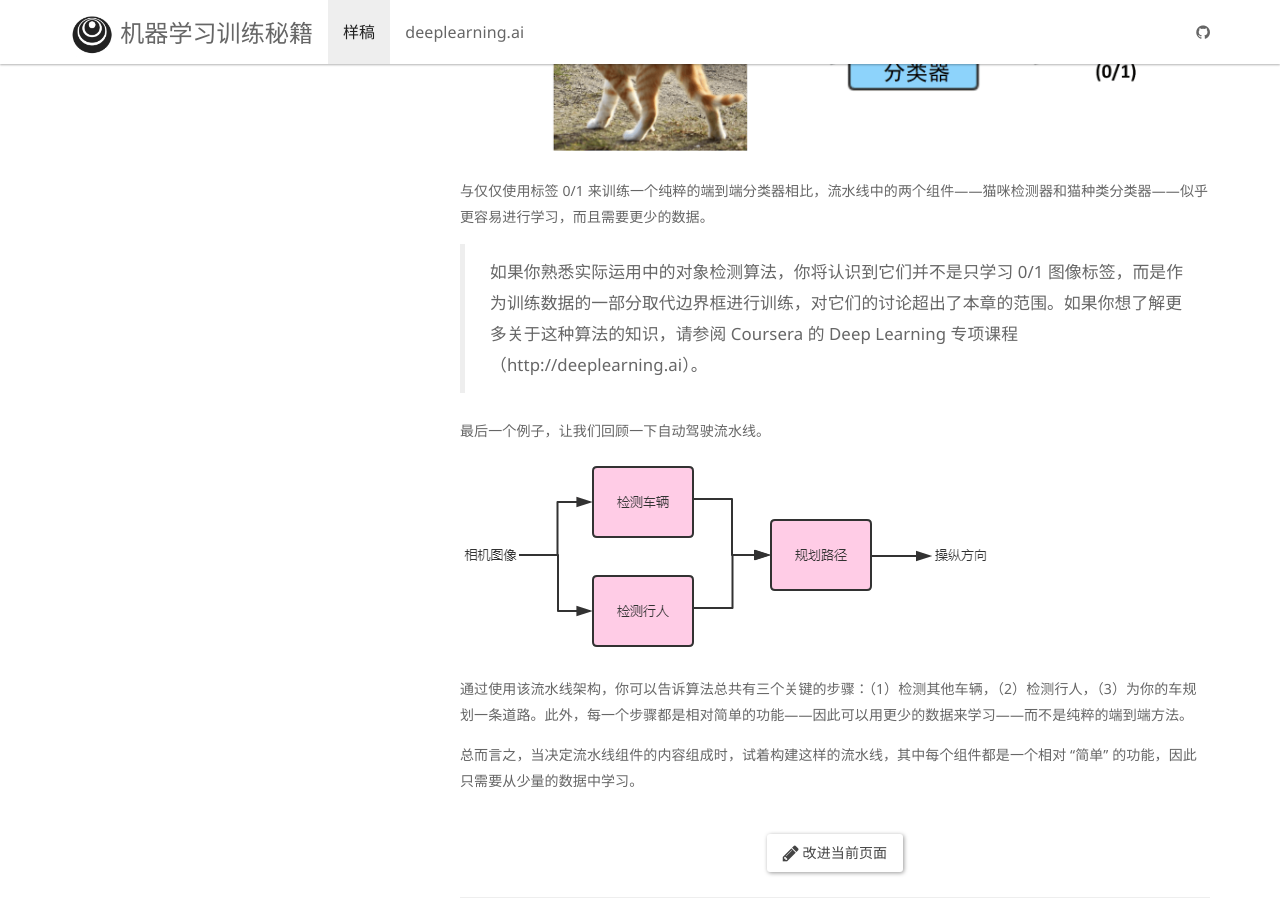
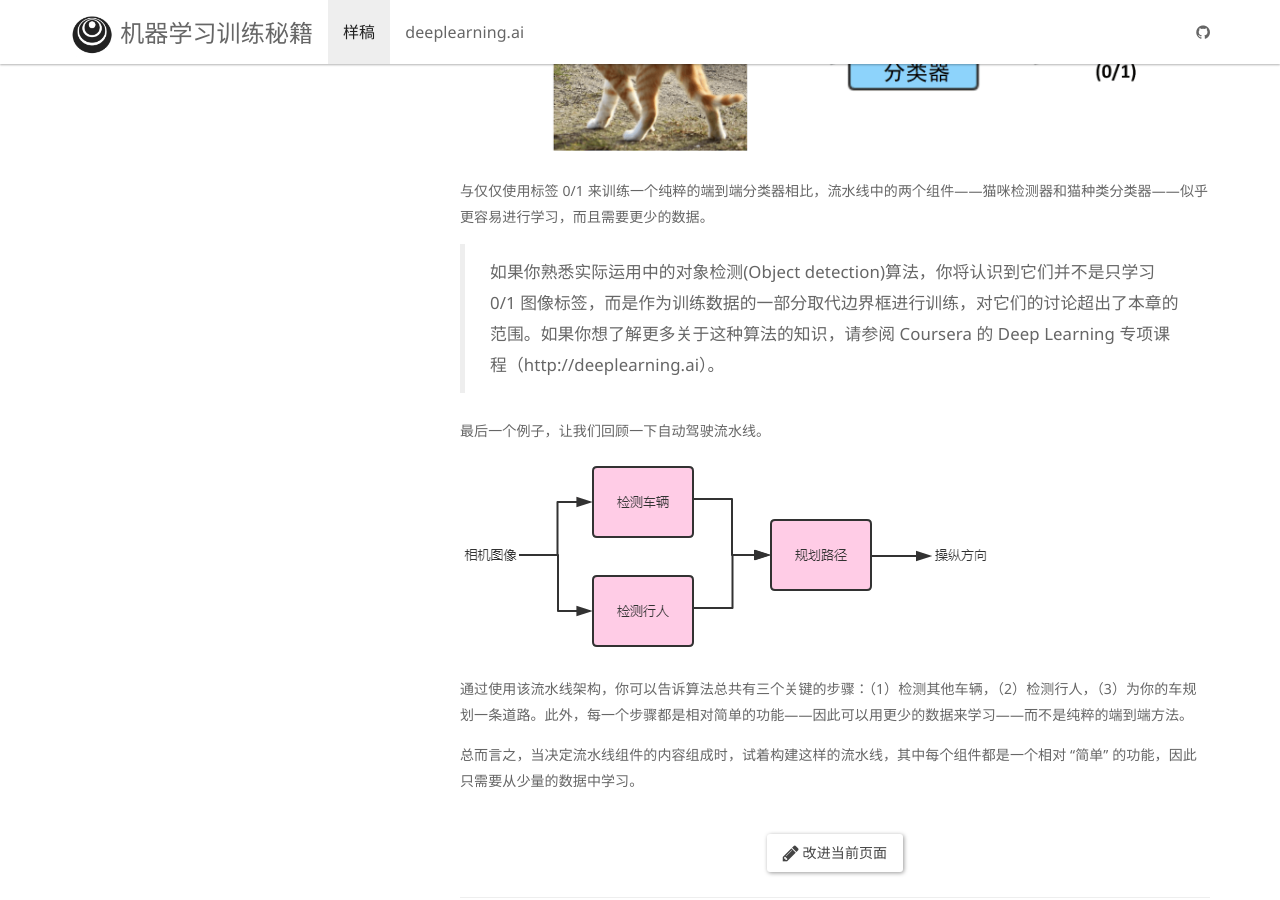
Before and after one commit to deeplearning-ai/machine-learning-yearning-cn, a Jekyll site: the page built from _docs/End-to-end deep learning/ch51.md, in a window 1280 px wide and 900 px high, scrolled down 2881 px. Built offline with Jekyll 4.4.1, drawn with Linux system fonts in a browser that asks for light colours; nearby versions of some CDN libraries.

Commit message:
Add terminology in English

```diff
--- a/_docs/End-to-end deep learning/ch51.md
+++ b/_docs/End-to-end deep learning/ch51.md
@@ -43,7 +43,7 @@ permalink: /docs/ch51/
 
 与仅仅使用标签 0/1 来训练一个纯粹的端到端分类器相比，流水线中的两个组件——猫咪检测器和猫种类分类器——似乎更容易进行学习，而且需要更少的数据。
 
-> 如果你熟悉实际运用中的对象检测算法，你将认识到它们并不是只学习 0/1 图像标签，而是作为训练数据的一部分取代边界框进行训练，对它们的讨论超出了本章的范围。如果你想了解更多关于这种算法的知识，请参阅 Coursera 的 Deep Learning 专项课程（http://deeplearning.ai）。
+> 如果你熟悉实际运用中的对象检测(Object detection)算法，你将认识到它们并不是只学习 0/1 图像标签，而是作为训练数据的一部分取代边界框进行训练，对它们的讨论超出了本章的范围。如果你想了解更多关于这种算法的知识，请参阅 Coursera 的 Deep Learning 专项课程（http://deeplearning.ai）。
 
 最后一个例子，让我们回顾一下自动驾驶流水线。
 
```
